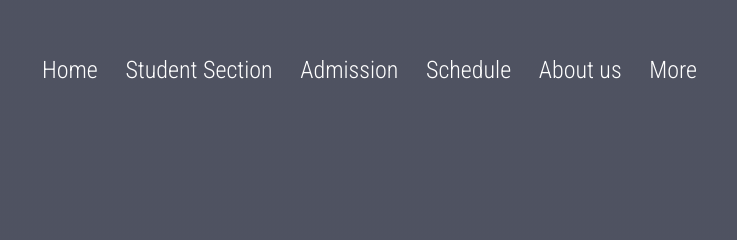
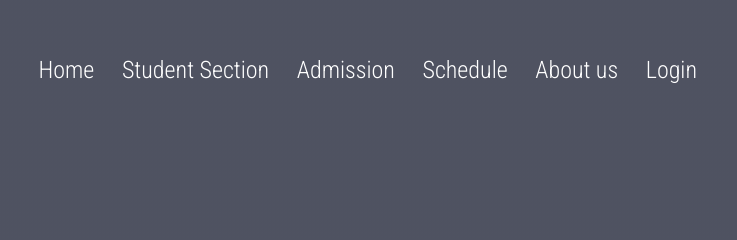
Before and after one commit to sidray2002/collegewebsite1, a plain HTML site: page Aboutus.html in a window 1280 px wide. Shown: the top 240 px of the page, 539-1276 px from the left. Drawn offline with Linux system fonts and the light colour scheme; a script that the page names is missing.

Commit message:
Update Aboutus.html

```diff
--- a/Aboutus.html
+++ b/Aboutus.html
@@ -22,7 +22,7 @@
                     <li><a href="">Admission</a></li>
                     <li><a href="Schedule.html">Schedule</a></li>
                     <li><a href="aboutUs.html">About us</a></li>
-                        <li><a href="">More</a></li>
+                    <li><a href="Loginpage.html">Login</a></li>
                     </ul>
 
                 </div>
```
Lines whose indentation alone changed are shown as unchanged.
